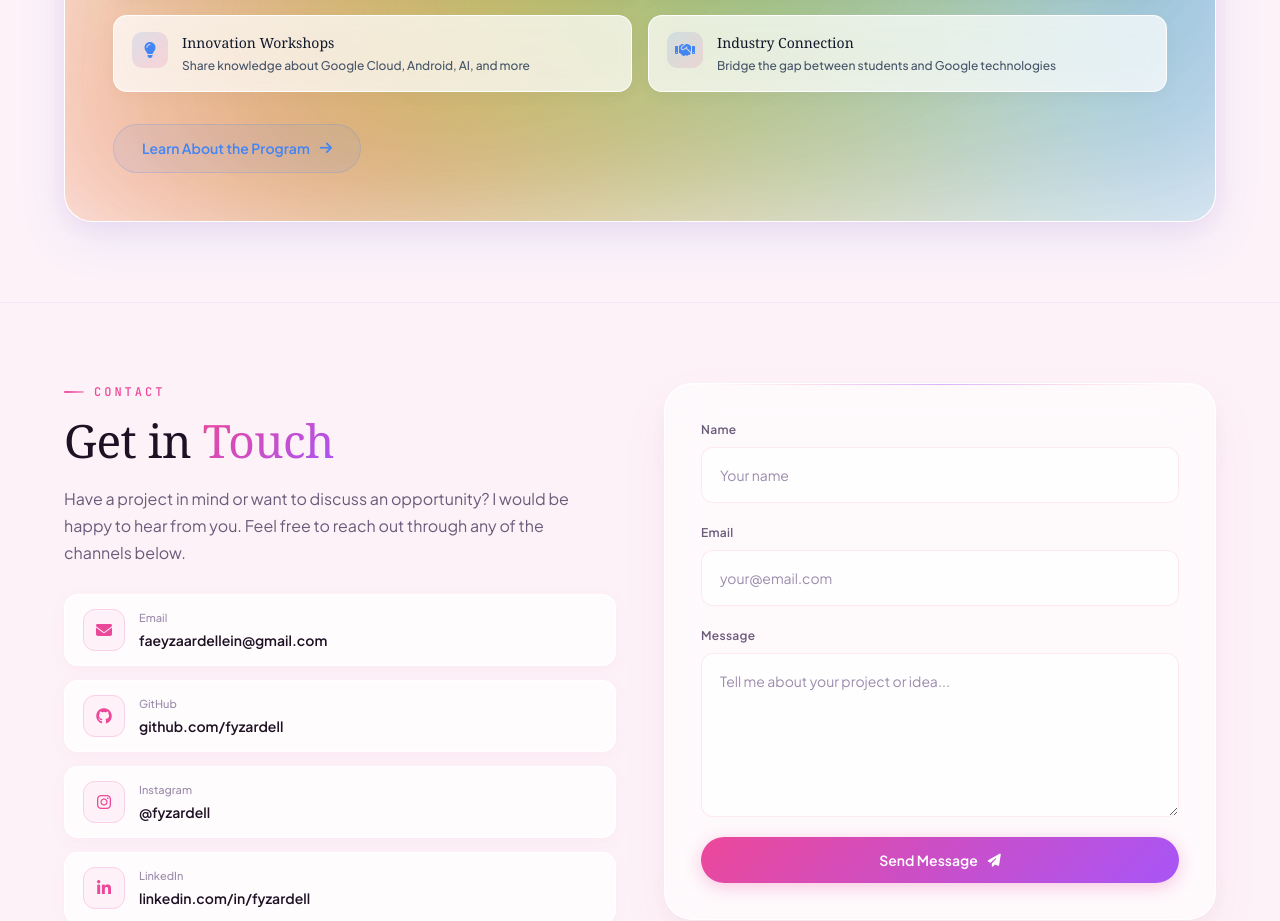
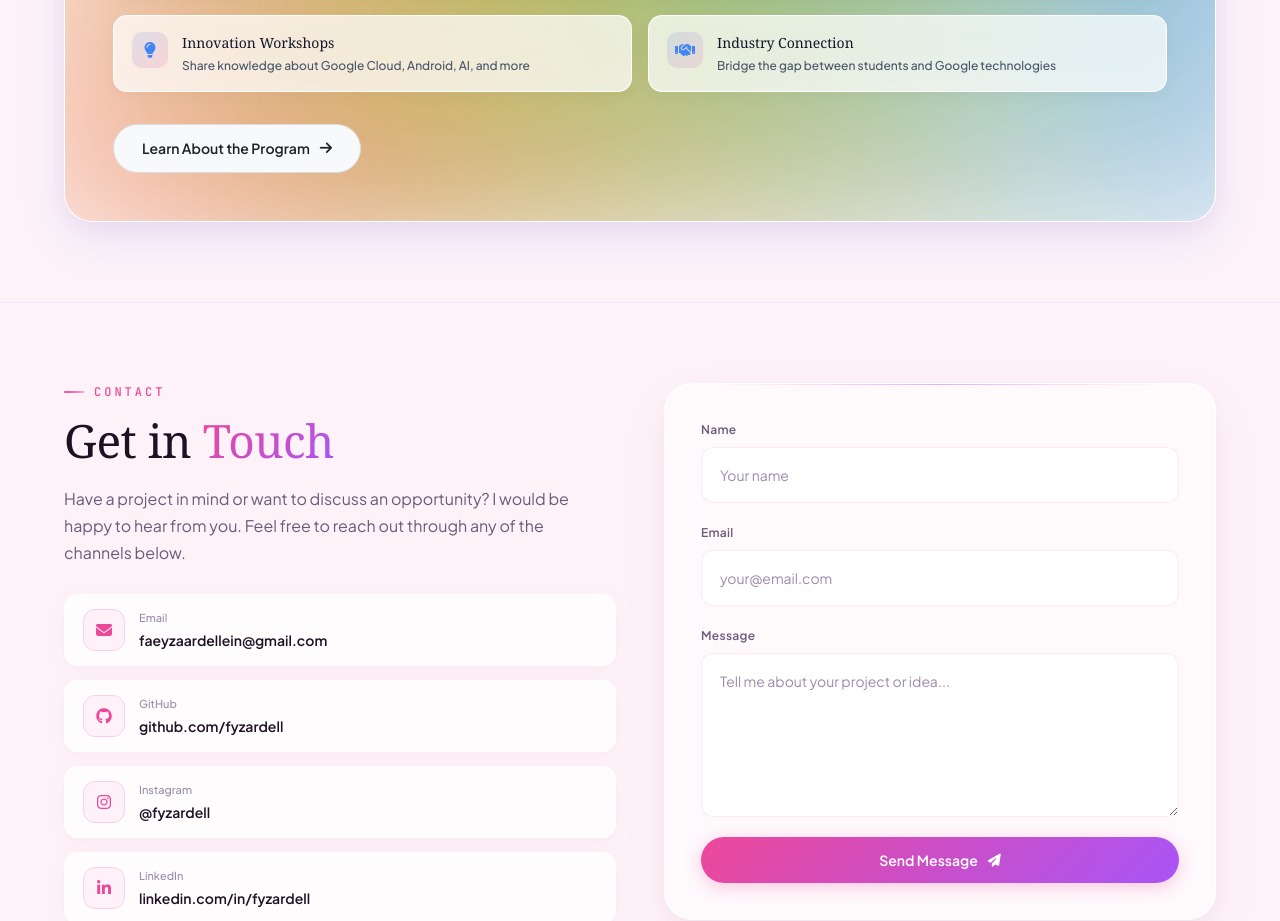
Before and after one commit to fyzardell/portofolio, a React (Vite) app: page / in a window 1280 px wide. Shown: the part 3840-4761 px from the top of the page. Built offline with nearby package versions, Linux system fonts and the light colour scheme.

Commit message:
style: ambassador button putih elegan, hover biru

```diff
--- a/src/components/Ambassador.css
+++ b/src/components/Ambassador.css
@@ -148,9 +148,9 @@
   gap: 10px;
   font-size: 14px;
   font-weight: 600;
-  color: #4285f4;
-  background: rgba(66, 133, 244, 0.08);
-  border: 1.5px solid rgba(66, 133, 244, 0.2);
+  color: #202124;
+  background: #f8f9fa;
+  border: 1.5px solid #dadce0;
   padding: 12px 28px;
   border-radius: 100px;
   transition: all 0.3s ease;
```
